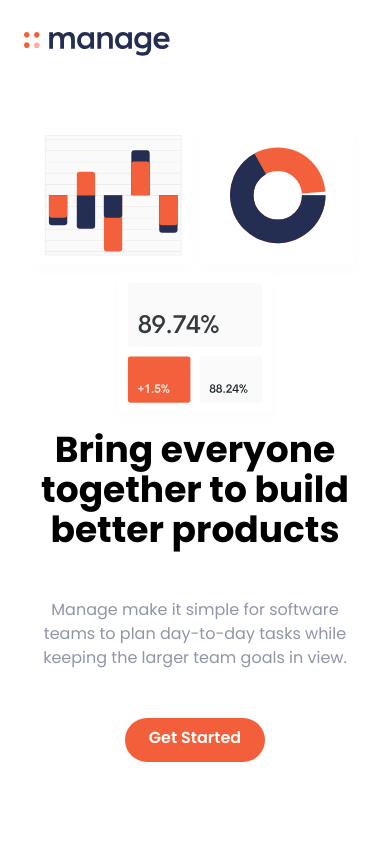
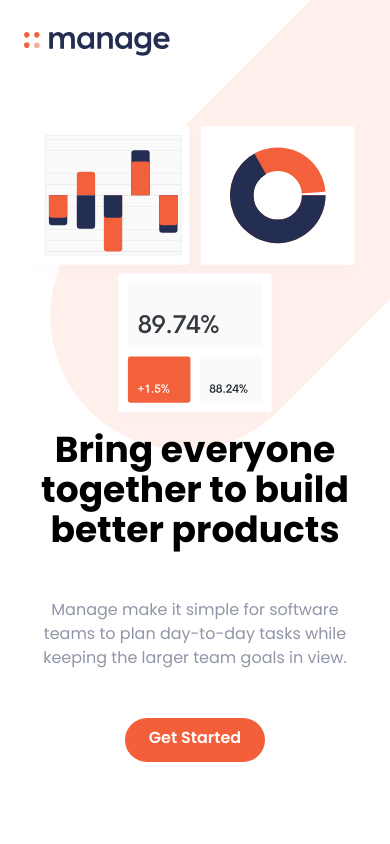
Before and after one commit to wabbi-khan/tailwind-website, a website: page index.html in a window 390 px wide. Shown: the top 844 px of the page. Drawn offline with Linux system fonts and the light colour scheme.

Commit message:
hamvurger menu

```diff
--- a/input.css
+++ b/input.css
@@ -17,3 +17,33 @@ body {
     background-image: url("../img/bg-simplify-section-desktop.svg");
     background-repeat: no-repeat;
 }
+
+@media (max-width: 576px) {
+    body {
+        background-position: 50px -50px;
+        background-size: 500px;
+    }
+    #cta {
+        background-image: url("../img/bg-simplify-section-desktop.svg");
+        background-position: -300px 200px;
+    }
+}
+
+
+/* Hamburger Menu */
+
+.hamburger {
+    cursor: pointer;
+    width: 24px;
+    height: 24px;
+    transition: all 0.25s;
+    position: relative;
+}
+
+.hamburger-top,
+.hamburger-middle,
+.hamburger-bottom {
+    position: absolute;
+    width: 24px;
+    height: 2px;
+}
```
Also changed, not shown: css/main.css.
